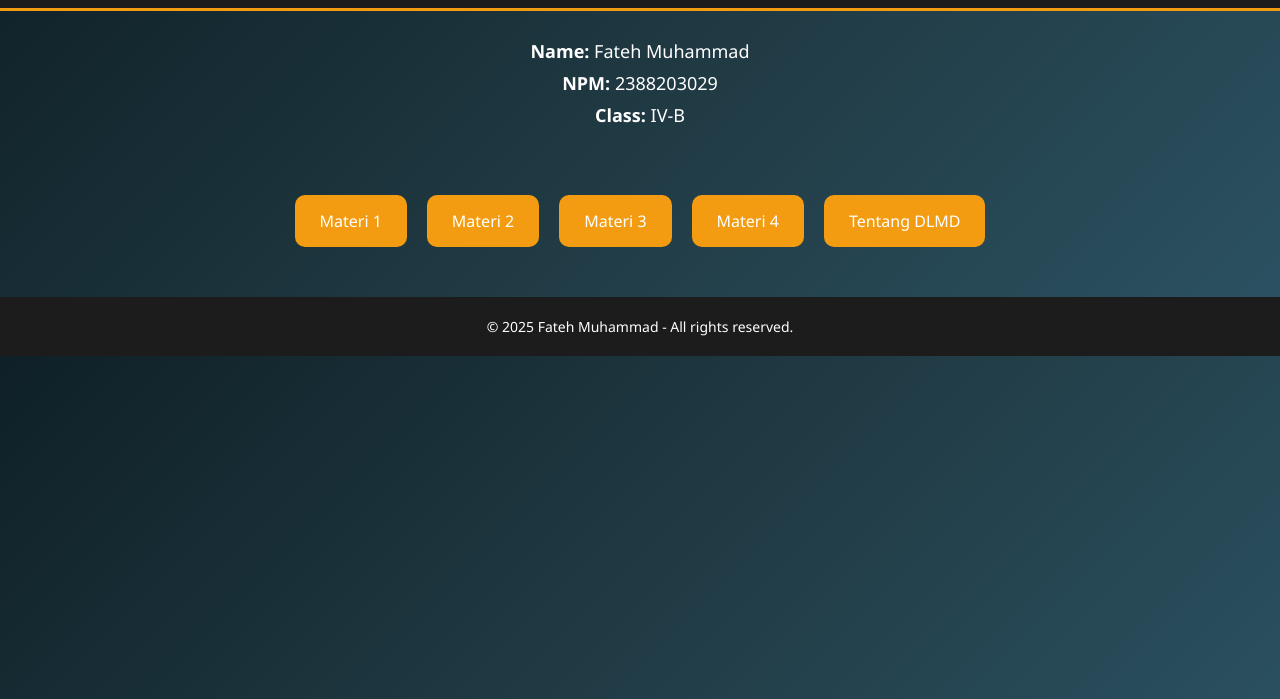
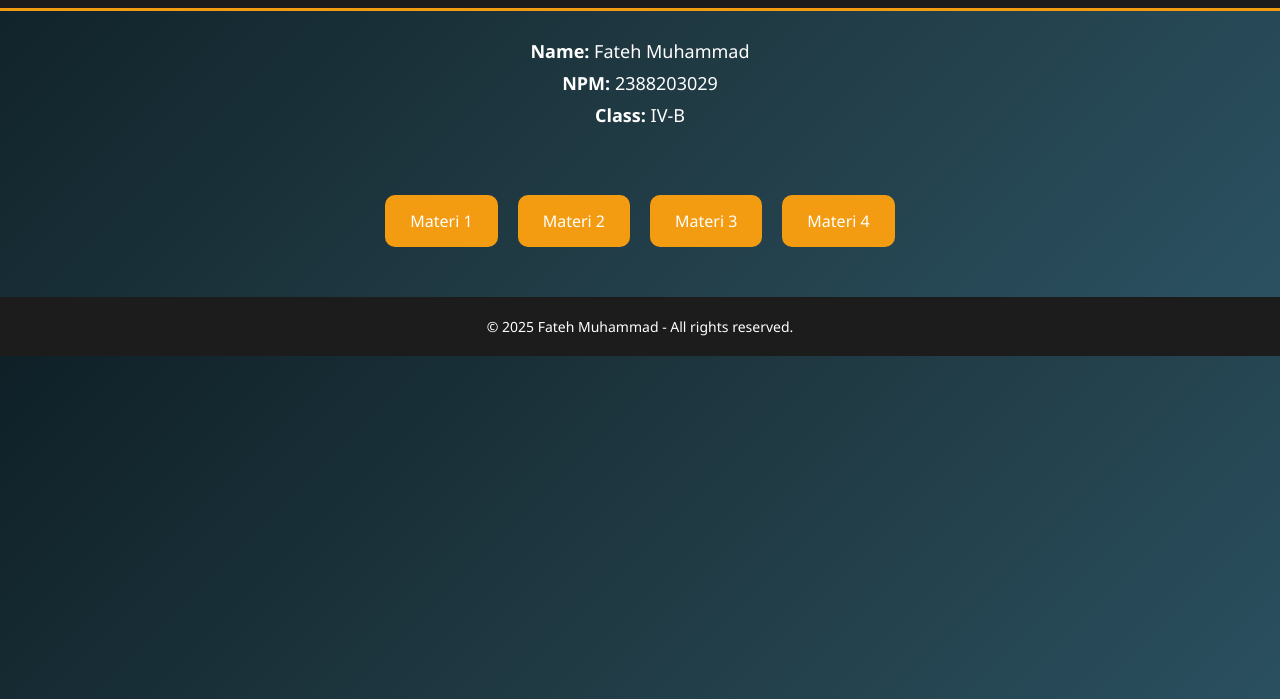
Before and after one commit to fatehmuhammad25/DLMD-S4, a plain HTML site: page index.html in a window 1280 px wide. Shown: the part 101-800 px from the top of the page. Drawn offline with Linux system fonts and the light colour scheme.

Commit message:
Update index.html

```diff
--- a/index.html
+++ b/index.html
@@ -75,7 +75,6 @@
     <a href="materi2-Piaget.html">Materi 2</a>
     <a href="materi3-Sweller’s.html">Materi 3</a>
     <a href="materi4-Mayer’s.html">Materi 4</a>
-    <a href="tentang.html">Tentang DLMD</a>
 </div>
 
 <div class="footer">
```
